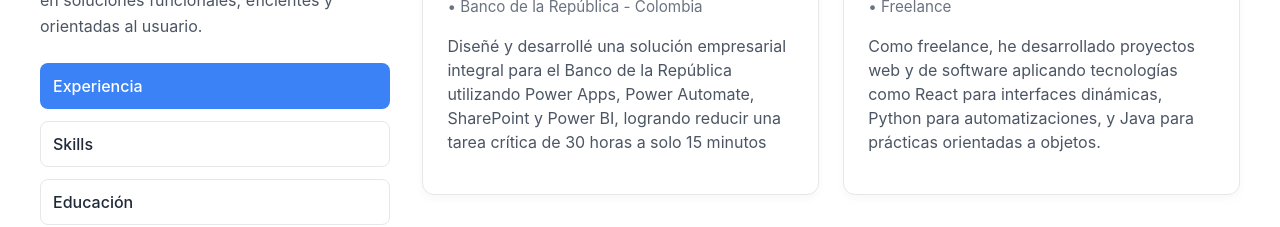
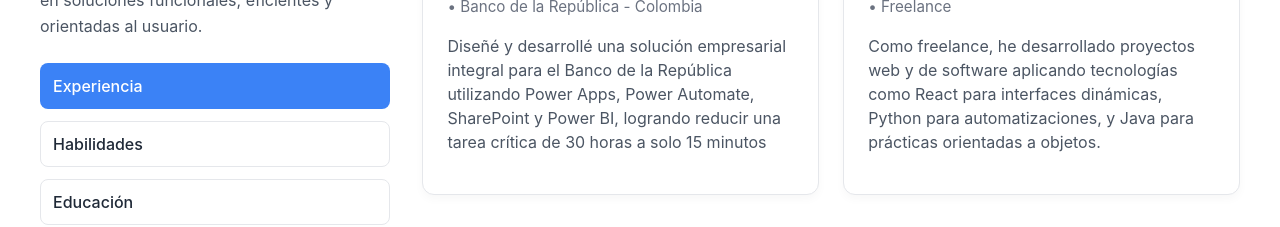
Before and after one commit to joen-ao/Portfolio, a React (Vite) app: page / in a window 1280 px wide. Shown: the part 1040-1267 px from the top of the page. Built offline with nearby package versions, Linux system fonts and the light colour scheme.

Commit message:
Cambios en aboutme, se tradujo la palabra 'Skills' a 'Habilidades'

```diff
--- a/src/components/AboutMe/index.jsx
+++ b/src/components/AboutMe/index.jsx
@@ -201,7 +201,7 @@ function AboutMe() {
       case "skills":
       return (
         <div ref={skillsRef}>
-          <h2 className={styles.rightHeading}>Mis Skills</h2>
+          <h2 className={styles.rightHeading}>Mis Habilidades</h2>
           <div className={styles.skillsContainer}>
             {[
               {
@@ -321,7 +321,7 @@ function AboutMe() {
             onClick={() => setActiveTab("skills")}
             className={`${styles.tab} ${activeTab === "skills" ? styles.active : ""}`}
           >
-            Skills
+            Habilidades
           </button>
           <button
             onClick={() => setActiveTab("education")}
```
